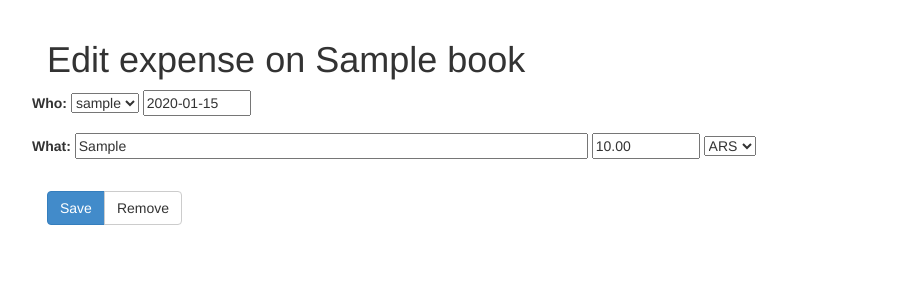
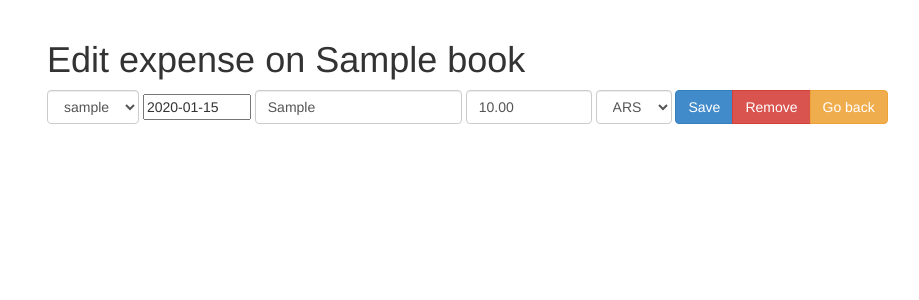
Before and after one commit to nessita/cgem, a Django app: a page that uses gemcore/templates/gemcore/expense.html in a window 1280 px wide. Shown: the part 52-352 px from the top of the page, without its empty margins (23-942 px from the left). Run offline with Django 3.2, Linux system fonts and the light colour scheme; a user stored in the database is signed in; data comes from the database, SQL or seed files in the repository; tables that the repository leaves empty hold one stand-in row (values such as "Sample post"); some libraries are stand-ins or nearby versions.

Commit message:
Improved add expense form.

```diff
--- a/gemcore/forms.py
+++ b/gemcore/forms.py
@@ -30,8 +30,14 @@
         exclude = ('book',)
         widgets = dict(
             when=widgets.AdminDateWidget,
-            what=forms.TextInput(attrs={'size': 60}),
+            who=forms.Select(
+                attrs={'class': 'form-control', 'placeholder': 'who'}),
+            what=forms.TextInput(
+                attrs={'class': 'form-control', 'placeholder': 'what'}),
             amount=forms.TextInput(
-                attrs={'size': 10,
+                attrs={'size': 10, 'class': 'form-control',
                        'placeholder': 'how much'}),
+            currency=forms.Select(attrs={'class': 'form-control'}),
+            tags=forms.TextInput(
+                attrs={'class': 'form-control', 'placeholder': 'tags'}),
         )
--- a/gemcore/templates/gemcore/expense.html
+++ b/gemcore/templates/gemcore/expense.html
@@ -4,24 +4,30 @@
 {% block content %}
 
 <h1>{% if expense %}Edit{% else %}Add a{% endif %} expense on {{ book }}</h1>
-<form action="." method="POST"  class="form-horizontal" role="form">
+<form action="." method="POST" class="form-inline" role="form">
     {% csrf_token %}
-    <div class="form-group">
-        {{ form.who.label_tag }} {{ form.who }} {{ form.when }}
+    {{ form.errors }}
+    {% for field in form %}
+    <div class="form-group{% if field.errors %} has-error has-feedback{% endif %}">
+        <label for="{{ field.auto_id }}" class="sr-only">
+        {{ field.label }}
+        {% if field.field.required %}<span class="asteriskField">*</span>{% endif %}
+        </label>
+        {% if field.errors %}
+        <span class="glyphicon glyphicon-remove form-control-feedback"></span>
+        {% endif %}
+        {{ field }}
     </div>
-    <div class="form-group">
-        {{ form.what.label_tag }} {{ form.what }} {{ form.amount }} {{ form.currency }}
-    </div>
-    <div class="form-group">
-        {{ form.tags.label_tag }} {{ form.tags }}
-    </div>
+    {% endfor %}
+
     <div class="btn-group">
         {% if expense %}
         <button type="submit" class="btn btn-primary">Save</button>
-        <a href="{% url 'remove-expense' book.slug expense.id %}" class="btn btn-default">Remove</a>
+        <a href="{% url 'remove-expense' book.slug expense.id %}" class="btn btn-danger">Remove</a>
         {% else %}
         <button type="submit" class="btn btn-primary">Add</button>
         {% endif %}
+        <a href="{% url 'expenses' book.slug %}" class="btn btn-warning">Go back</a>
     </div>
 </form>
 
--- a/gemcore/templates/gemcore/expenses.html
+++ b/gemcore/templates/gemcore/expenses.html
@@ -31,7 +31,7 @@
             <td>{{ expense.who }}</td>
             <td>{{ expense.what }}</td>
             <td>{{ expense.amount }} {{ expense.currency }}</td>
-            <td>{{ expense.tags.names }}</td>
+            <td>{% for n in expense.tags.names %}{{ n }}<br/>{% endfor %}</td>
             <td>
                 <a href="{% url 'edit-expense' book.slug expense.id %}">Edit</a>
             </td>
--- a/gemcore/views.py
+++ b/gemcore/views.py
@@ -81,7 +81,8 @@
         form = ExpenseForm(instance=expense, data=request.POST)
         if form.is_valid():
             expense = form.save(book=book)
-            return HttpResponseRedirect(reverse(home))
+            return HttpResponseRedirect(
+                reverse(expenses, kwargs=dict(book_slug=book_slug)))
     else:
         form = ExpenseForm(instance=expense, initial=dict(who=request.user))
     return render(
```
